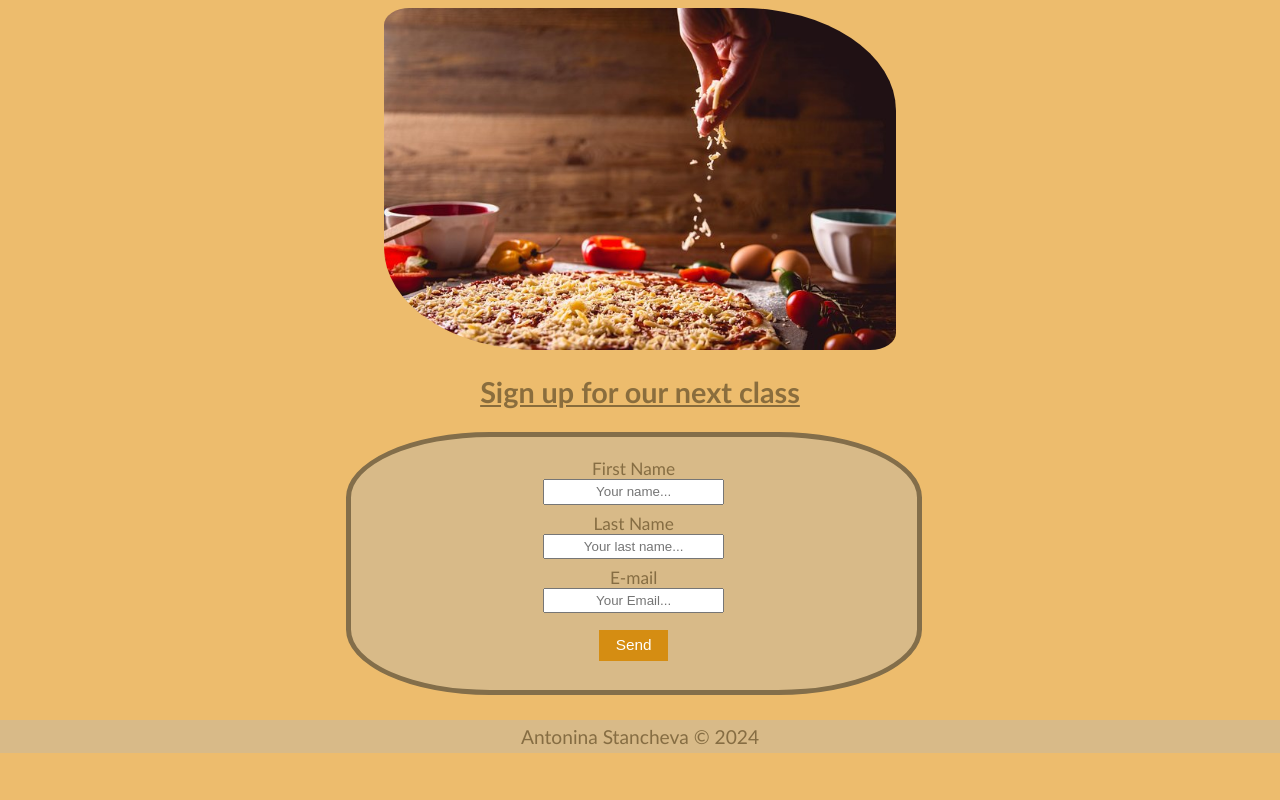
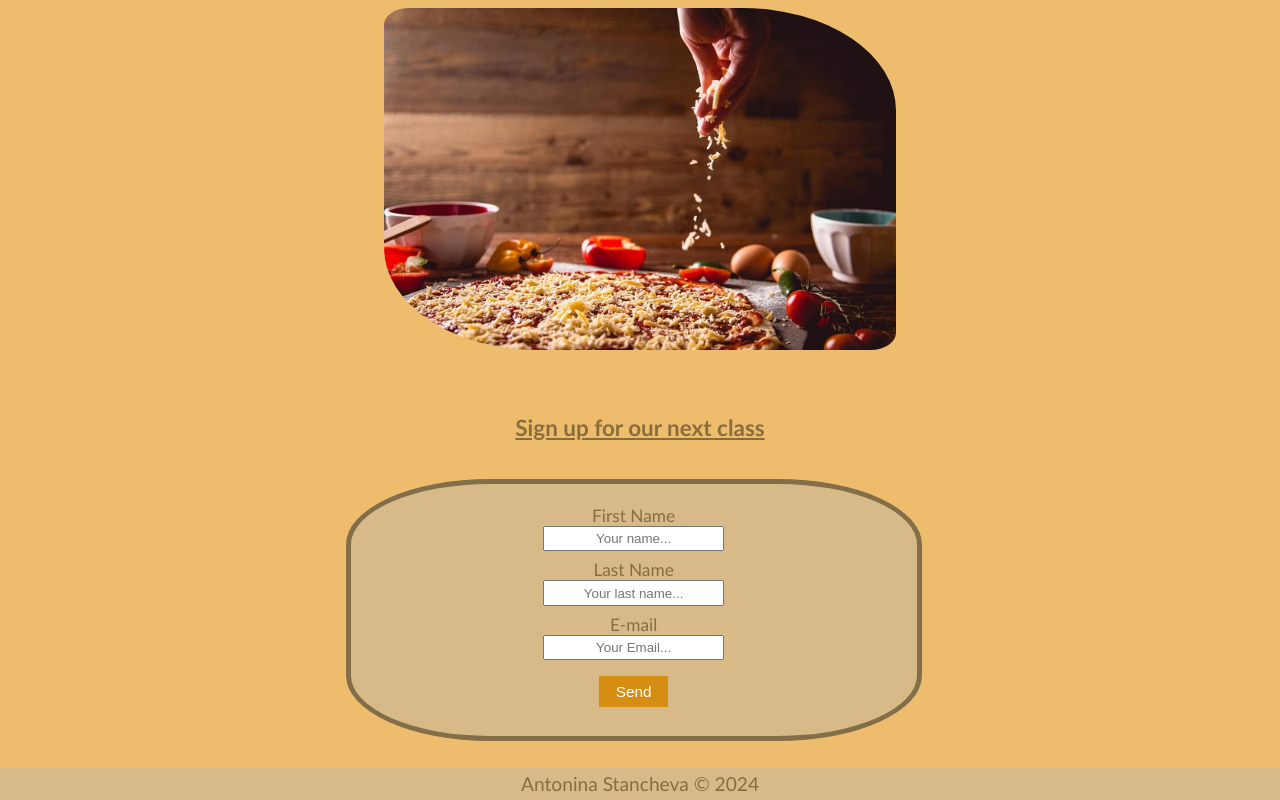
Before and after one commit to antoninast/module-1-landing-page, a plain HTML site: page index.html in a window 1280 px wide. Shown: the part 1618-2418 px from the top of the page. Before the commit the page ends 2371 px from the top, so only its background shows below. Drawn offline with Linux system fonts and the light colour scheme.

Commit message:
style changes

```diff
--- a/assets/css/style.css
+++ b/assets/css/style.css
@@ -89,12 +89,11 @@ figure img {
     width: 40%;
 }
 
-figure h2 {
+figure h3 {
     text-decoration: underline;
 }
 
 main form {
-    /* border: 5px solid rgb(213, 141, 18); */
     border: 5px solid rgb(131, 110, 74);
     border-radius: 25%;
     background-color: rgb(216, 186, 136);
--- a/index.html
+++ b/index.html
@@ -28,7 +28,7 @@
             <h3>Craving a pizza of your own creation?</h3>
             <figure>
                 <img src="./assets/images/pizza-4.jpg" alt="a person who makes pizza">
-                <figcaption><h2>Sign up for our next class</h2></figcaption>
+                <figcaption><h3>Sign up for our next class</h3></figcaption>
             </figure>
             <form id="contact-form" action="contact-form">
                 <label class="first-name" for="fname">First Name</label>
```
